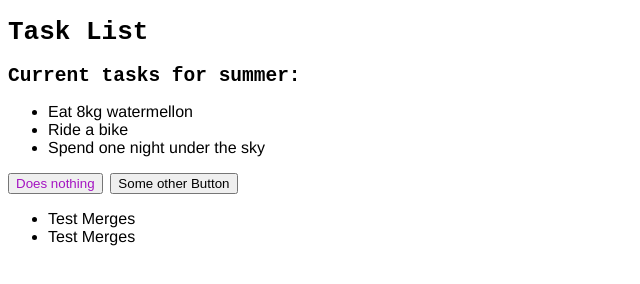
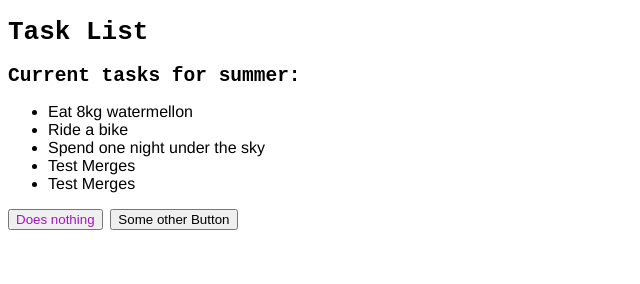
Before and after one commit to ViktoriyaVitova/congenial-dollop, a plain HTML site: page index.html in a window 1280 px wide. Shown: the whole page, without its empty margins (0-640 px from the left). Drawn offline with Linux system fonts and the light colour scheme.

Commit message:
feat: refactoring of list

```diff
--- a/index.html
+++ b/index.html
@@ -10,16 +10,14 @@
   <body>
     <h1>Task List</h1>
     <h2 id="msg">Current tasks for summer:</h2>
-    <ul>
+    <ul class="list">
       <li class="list">Eat 8kg watermellon</li>
       <li class="list">Ride a bike</li>
       <li>Spend one night under the sky</li>
+      <li>Test Merges</li>
+      <li>Test Merges</li>
     </ul>
     <button class="btn">Does nothing</button>
     <button class="btn-alert">Some other Button</button>
-    <ul>
-      <li>Test Merges</li>
-      <li>Test Merges</li>
-    </ul>
   </body>
 </html>
```
